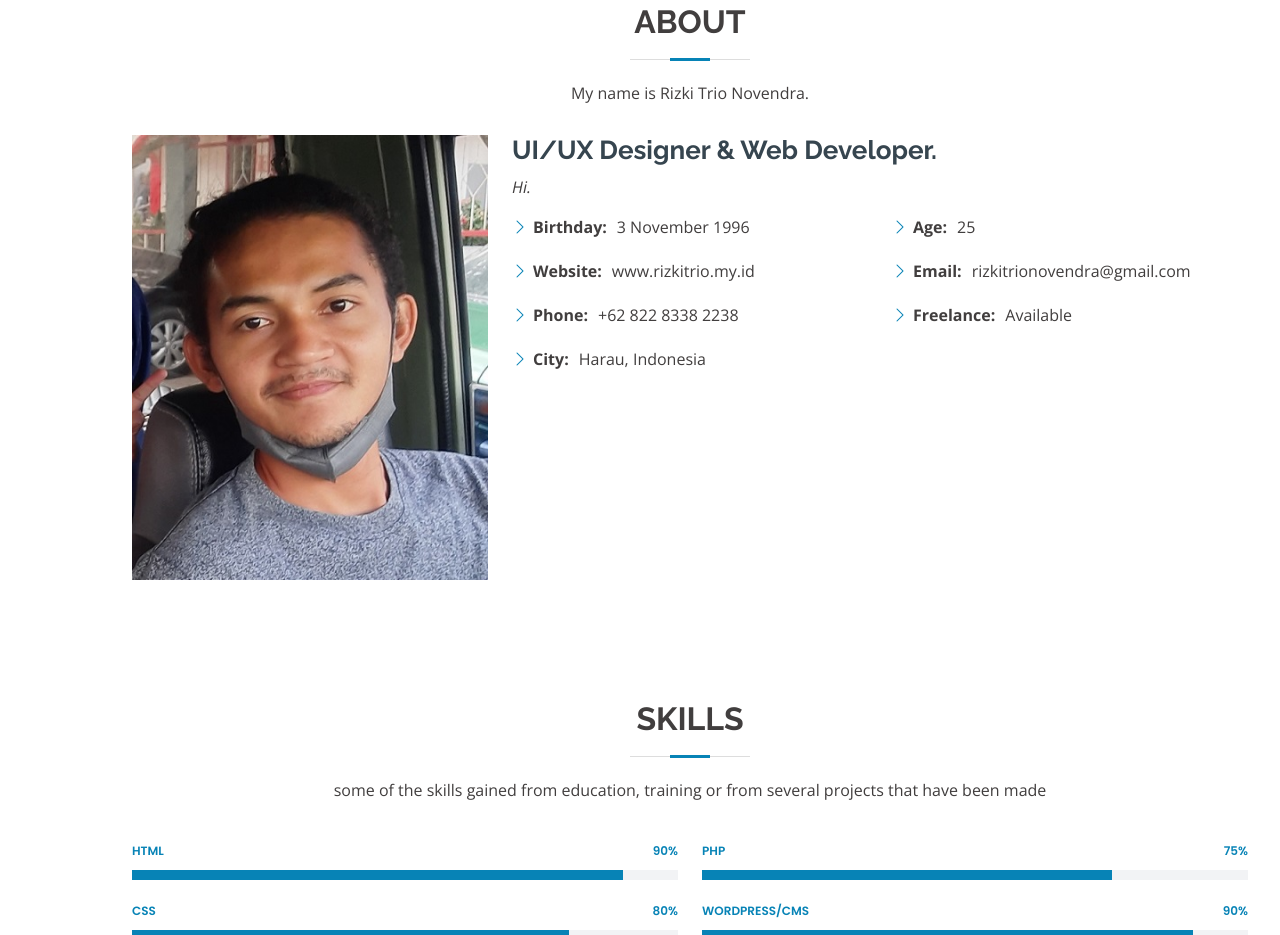
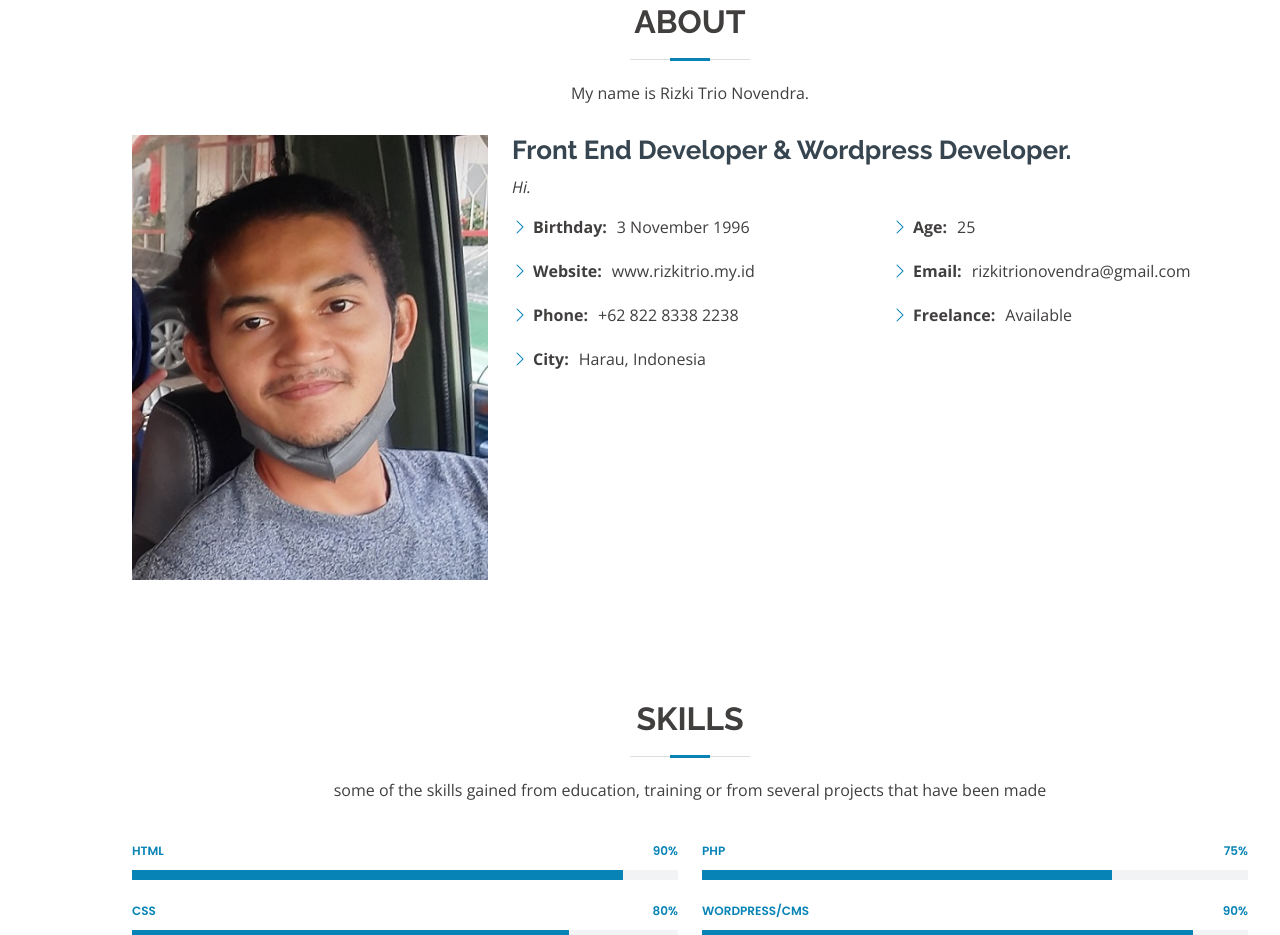
Before and after one commit to rizkitiang/rizkitiang, a plain HTML site: page index.html in a window 1280 px wide. Shown: the part 857-1792 px from the top of the page. Drawn offline with nearby package versions, Linux system fonts and the light colour scheme.

Commit message:
Update index.html

```diff
--- a/index.html
+++ b/index.html
@@ -80,7 +80,7 @@
               <img src="assets/img/profile1.jpg" class="img-fluid" alt="" />
             </div>
             <div class="col-lg-8 pt-4 pt-lg-0 content">
-              <h3>UI/UX Designer &amp; Web Developer.</h3>
+              <h3>Front End Developer &amp; Wordpress Developer.</h3>
               <p class="fst-italic">Hi.</p>
               <div class="row">
                 <div class="col-lg-6">
```
